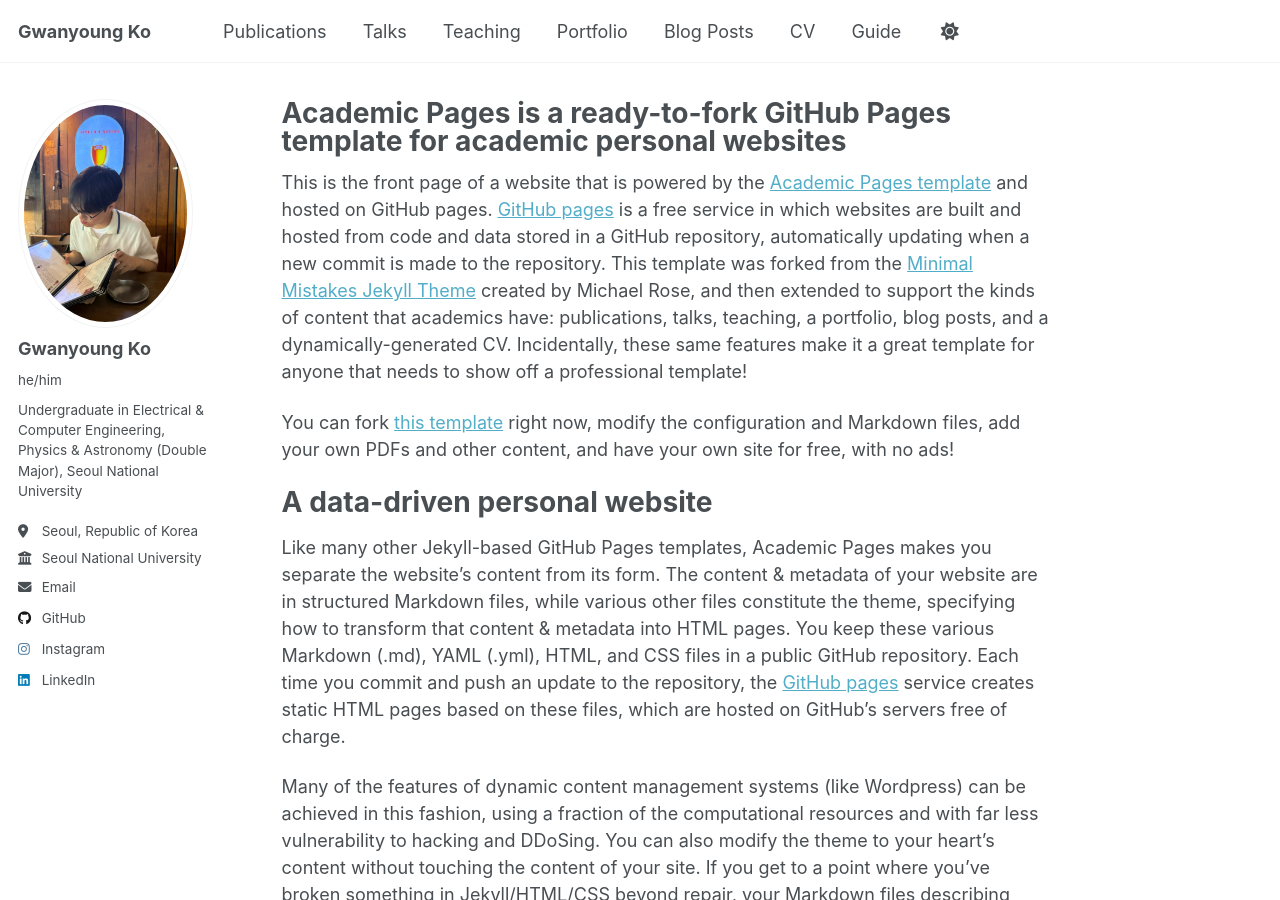
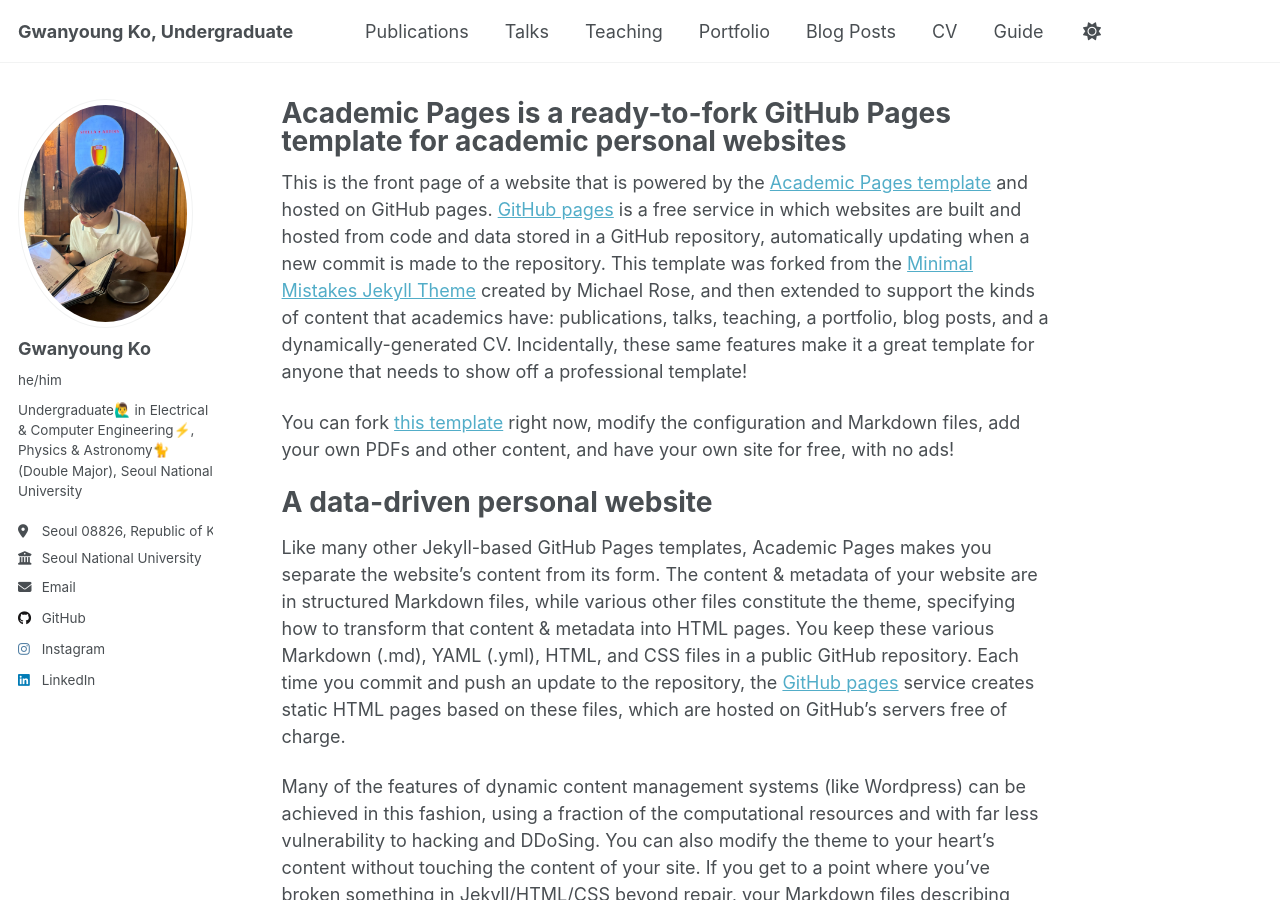
Before and after one commit to clevonkk/clevon-s-world, a Jekyll site: the page built from _pages/about.md, in a window 1280 px wide and 900 px high. Built offline with Jekyll 4.4.1, drawn with Linux system fonts in a browser that asks for light colours; a script that is not in the unit is left out.

Commit message:
20250703 - general - 5

```diff
--- a/_config.yml
+++ b/_config.yml
@@ -9,12 +9,12 @@
 # Basic Site Settings
 locale                   : "en-US"
 site_theme               : "default"
-title                    : "Gwanyoung Ko"
+title                    : "Gwanyoung Ko, Undergraduate"
 title_separator          : "-"
 name                     : &name "Gwanyoung Ko"
 description              : &description "Undergraduate in Electrical & Computer Engineering, Physics & Astronomy (Double Major), Seoul National University"
 url                      : https://clevonkk.github.io
-baseurl                  : # the subpath of your site, e.g. "/blog"
+baseurl                  : "/blog" # the subpath of your site, e.g. "/blog"
 repository               : "clevonkk/clevonkk.github.io"
 
 # Site Author - The following control what appear as part of the author content on the side bar.
@@ -25,8 +25,8 @@ author:
   avatar           : "profile.jpg"
   name             : "Gwanyoung Ko"
   pronouns         : "he/him"
-  bio              : "Undergraduate in Electrical & Computer Engineering, Physics & Astronomy (Double Major), Seoul National University"
-  location         : "Seoul, Republic of Korea"
+  bio              : "Undergraduate🙋‍♂️ in Electrical & Computer Engineering⚡️, Physics & Astronomy🐈 (Double Major), Seoul National University"
+  location         : "Seoul 08826, Republic of Korea"
   employer         : "Seoul National University"
   uri              : # URL
   email            : "david.gyko25@gmail.com"
```
Also changed, not shown: 1 other file.
